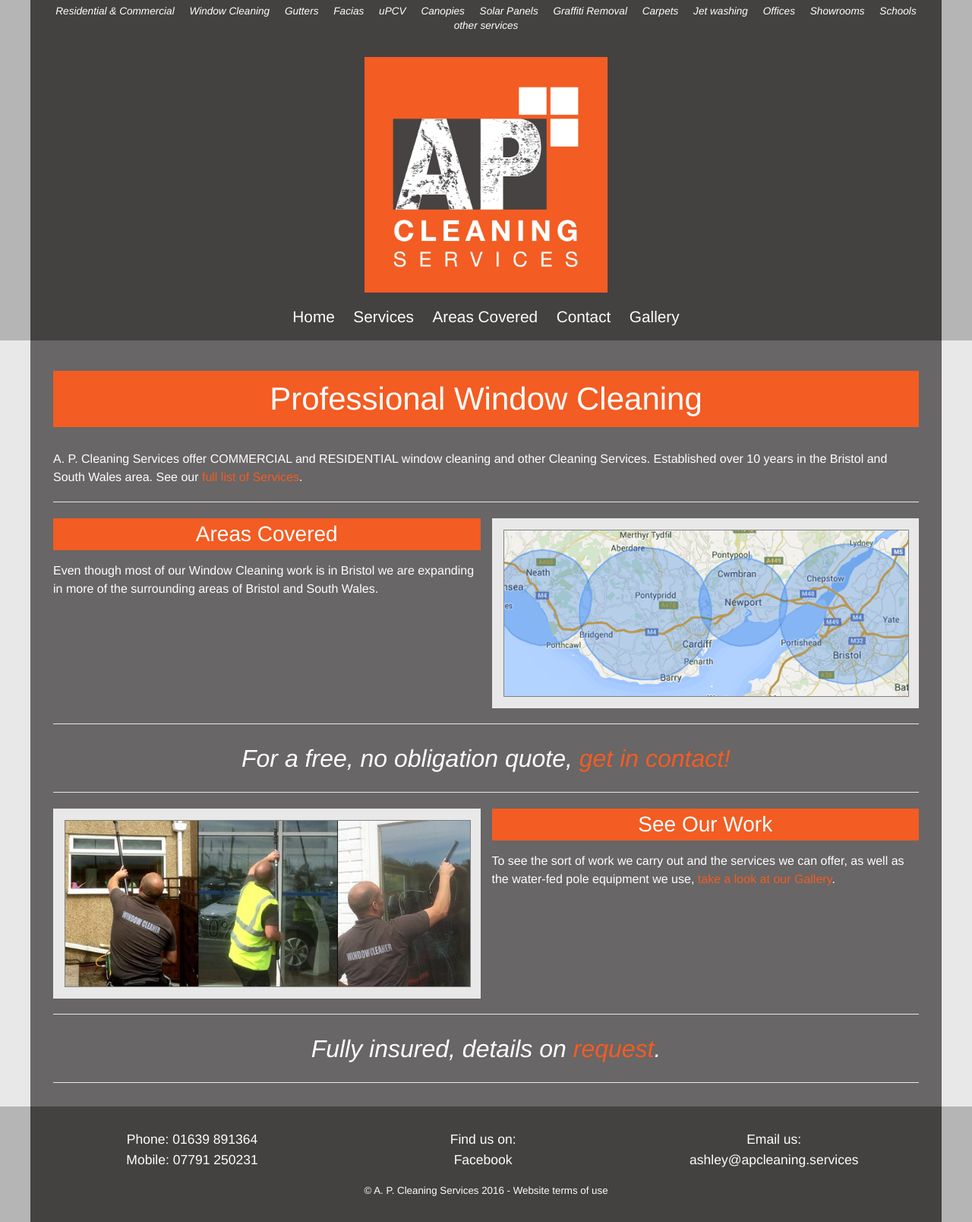
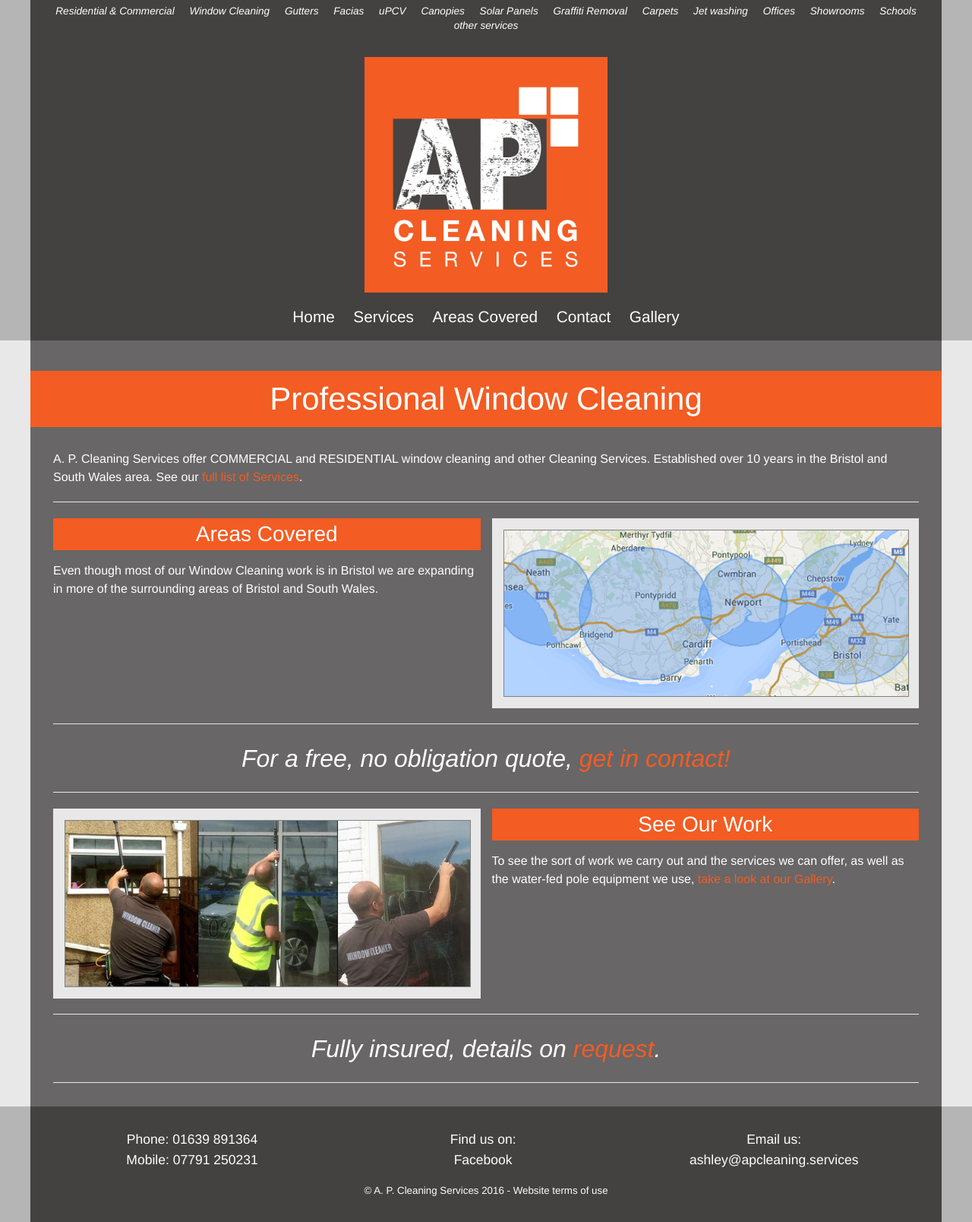
Before and after one commit to meredevelopment/apcleaning, a Jekyll site: the page built from index.html, in a window 1280 px wide. Shown: the whole page at 76% size. Built offline with Jekyll 4.4.1, drawn with Linux system fonts in a browser that asks for light colours.

Commit message:
Full width main titles

```diff
--- a/_sass/_layout.scss
+++ b/_sass/_layout.scss
@@ -239,6 +239,7 @@
   .wrapper {
     background-color: $medium-background-color;
     color: $light-font-color;
+    overflow: hidden;
   }
 }
 .page-heading {
@@ -275,8 +276,16 @@
   line-height: 1;
   text-align: center;
   font-weight: 400;
+  margin: 0 -3%;
+
   @include media-query($on-laptop) {
     font-size: 36px;
+    margin: 0 -2%;
+  }
+
+  @include media-query($on-palm) {
+    font-size: 36px;
+    margin: 0 -3%;
   }
 }
 .post-title-home {
```
